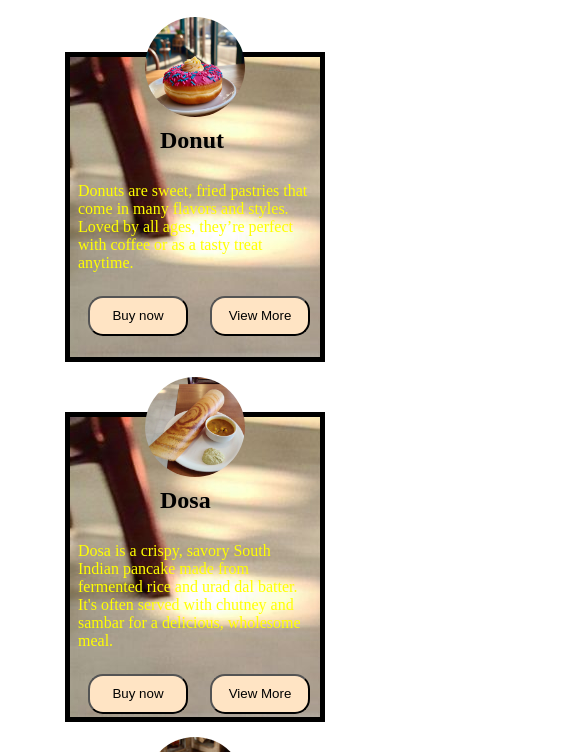
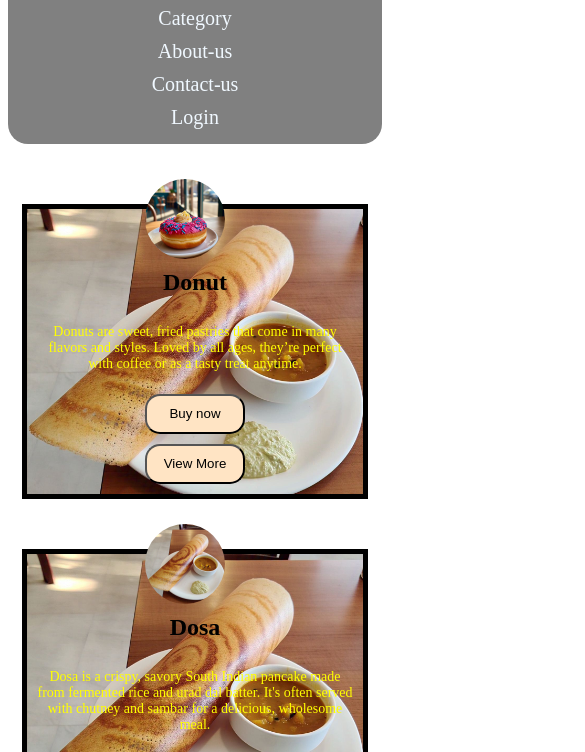
Before and after one commit to Sumitkumbhar15/assignment_18, a plain HTML site: page index.html in a window 390 px wide. Shown: the part 96-848 px from the top of the page, 585 px wide, since content can reach past the window. Drawn offline with Linux system fonts and the light colour scheme.

Commit message:
responsive for mobile devices

```diff
--- a/index.html
+++ b/index.html
@@ -83,35 +83,61 @@
 
         }
 
-        @media (min-width: 700px) and (max-width: 992px) {
-           .product-cards{
-            border: 10px solid;
-            height: 300px;
-            width: 250px;
-            margin: 10px;
-            margin-top: 40px;
-            position: relative;
-            background-image: url("images/pizza.jpg");
+        @media (max-width: 699px) {
+        .navbar {
+            flex-direction: column;
+            align-items: center;
+            height: auto;
+            padding: 10px;
         }
 
-        .navbar{
-            background-color: grey;
-            height: 80px;
-            margin-bottom: 20px;
-            border-radius: 20px;
-            display: flex;
+        .logo {
+            font-size: 24px;
+            padding: 10px 0;
         }
 
-        .navlink{
-            position: relative;
-            left: 150px;
-            margin-left: 15px;
-            padding-top: 20px;
-            font-size: 25px;
-            text-decoration: none;
-            color: aliceblue;
+        .navlink {
+            position: static;
+            margin: 5px 0;
+            padding-top: 0;
+            font-size: 20px;
         }
+
+        .container {
+            flex-direction: column;
+            align-items: center;
         }
+
+        .product-cards {
+            width: 90%;
+            height: auto;
+            background-size: cover;
+            background-position: center;
+        }
+
+        .product-img {
+            height: 80px;
+            border-radius: 80px;
+            top: -30px;
+            margin-left: 35%;
+        }
+
+        .product-name {
+            margin-top: 60px;
+            margin-left: 0;
+            text-align: center;
+        }
+
+        p {
+            font-size: 14px;
+            text-align: center;
+        }
+
+        .buy {
+            display: block;
+            margin: 10px auto;
+        }
+    }
 
         @media (min-width: 992px) and (max-width: 1200px) {
            .product-cards{
```
